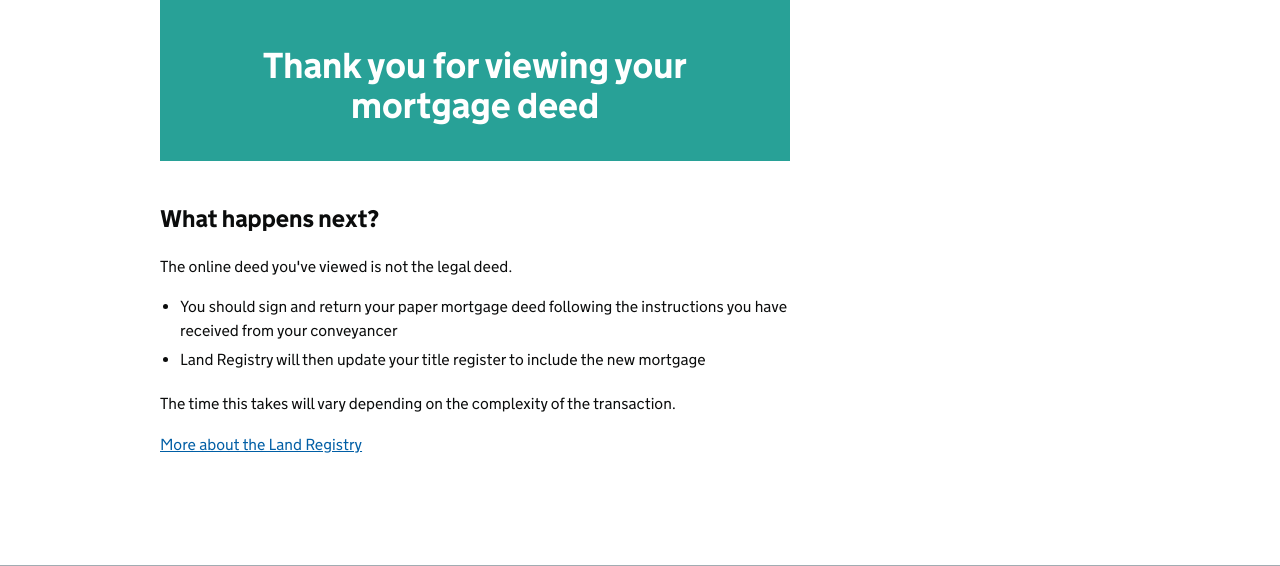
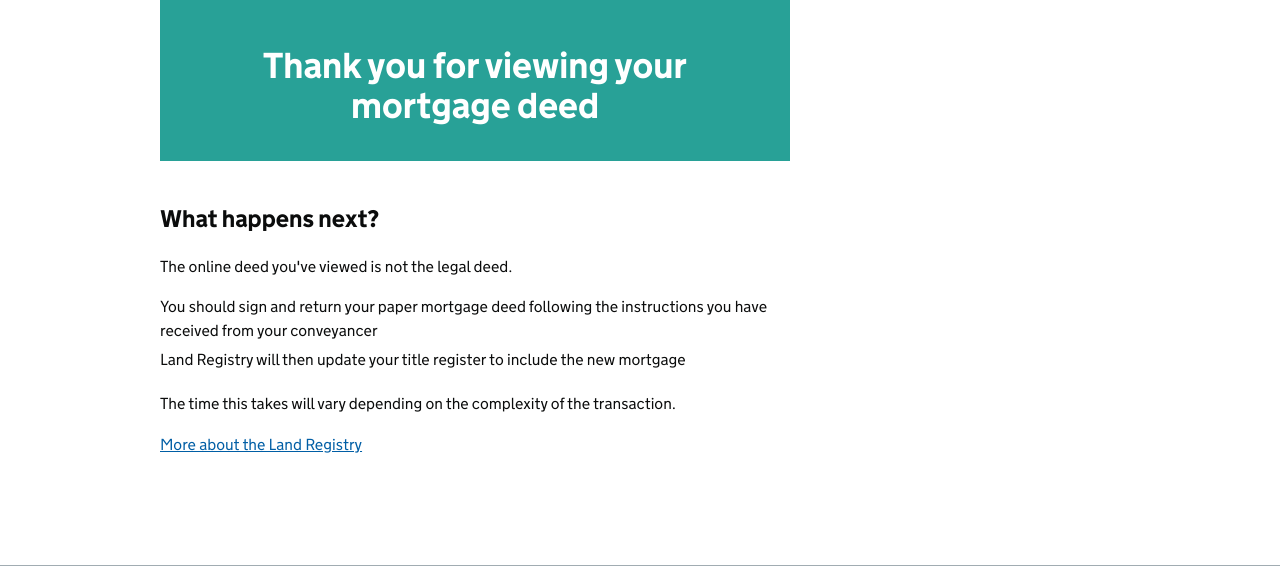
Before and after one commit to LandRegistry-Attic/dm-borrower-frontend, a Python web app: template application/templates/finished.html in a window 1280 px wide. Shown: the part 143-709 px from the top of the page. Run offline with Jinja, Linux system fonts and the light colour scheme; the template is opened without the code that fills it, so the values that code supplies are empty; some libraries are stand-ins or nearby versions.

Commit message:
Default list no bullet points

```diff
--- a/application/static/landregistry/assets/stylesheets/application.css
+++ b/application/static/landregistry/assets/stylesheets/application.css
@@ -1417,10 +1417,6 @@ ol {
   margin-top: 5px;
   margin-bottom: 20px; }
 
-ul {
-  list-style-type: disc;
-  padding-left: 20px; }
-
 ol {
   list-style-type: decimal;
   padding-left: 20px; }
--- a/application/static/landregistry/assets/stylesheets/landregistry.scss
+++ b/application/static/landregistry/assets/stylesheets/landregistry.scss
@@ -51,12 +51,6 @@ ol {
   padding: 0;
   margin-top: 5px;
   margin-bottom: 20px;
-}
-
-// Bulleted lists
-ul {
-  list-style-type: disc;
-  padding-left: 20px;
 }
 
 // Numbered lists
--- a/application/templates/viewdeed.html
+++ b/application/templates/viewdeed.html
@@ -40,8 +40,8 @@
           {{ borrower.forename }}
           {{ borrower.middle_name }}{% if borrower.middle_name %} {% endif %}{{ borrower.surname }}
         </li>
+        {% endfor %}
         </ul>
-        {% endfor %}
 
         <div class="text">
           <h3 class="heading-small">Charging clause:</h3>
```
